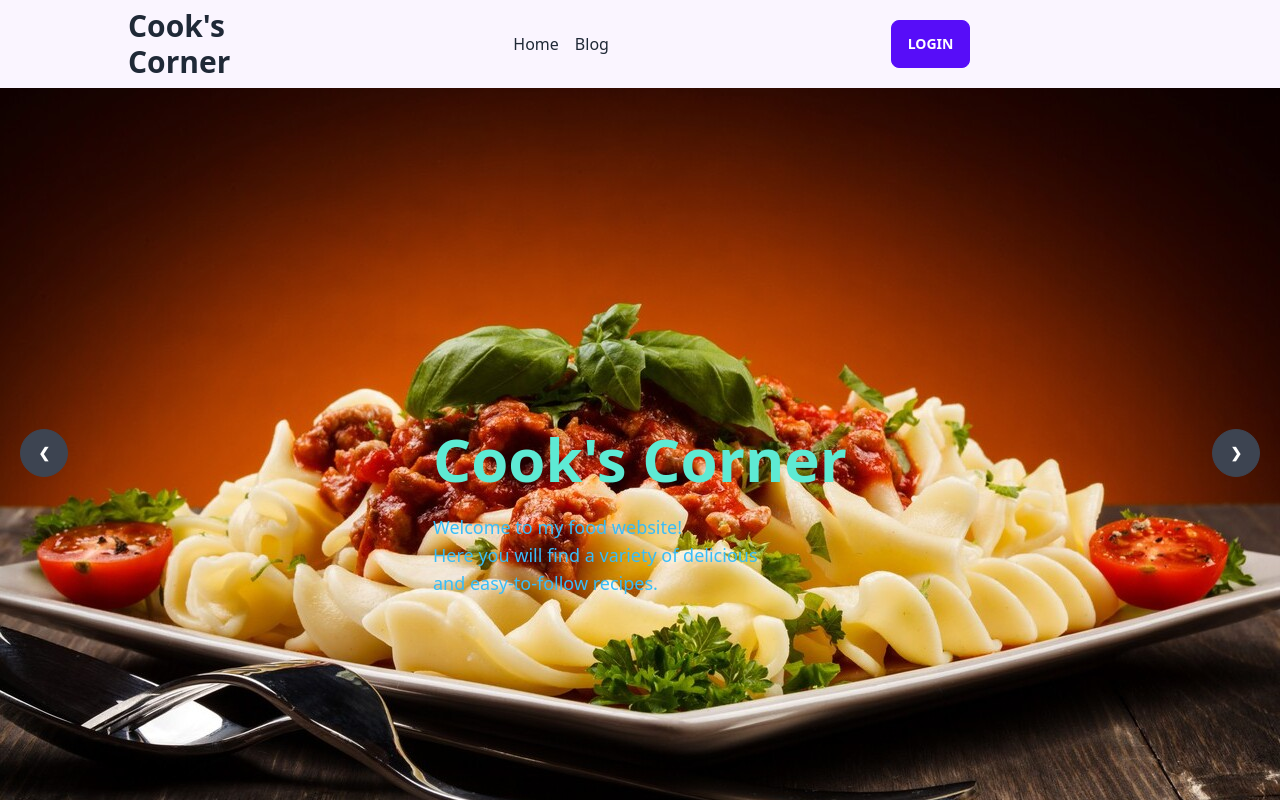
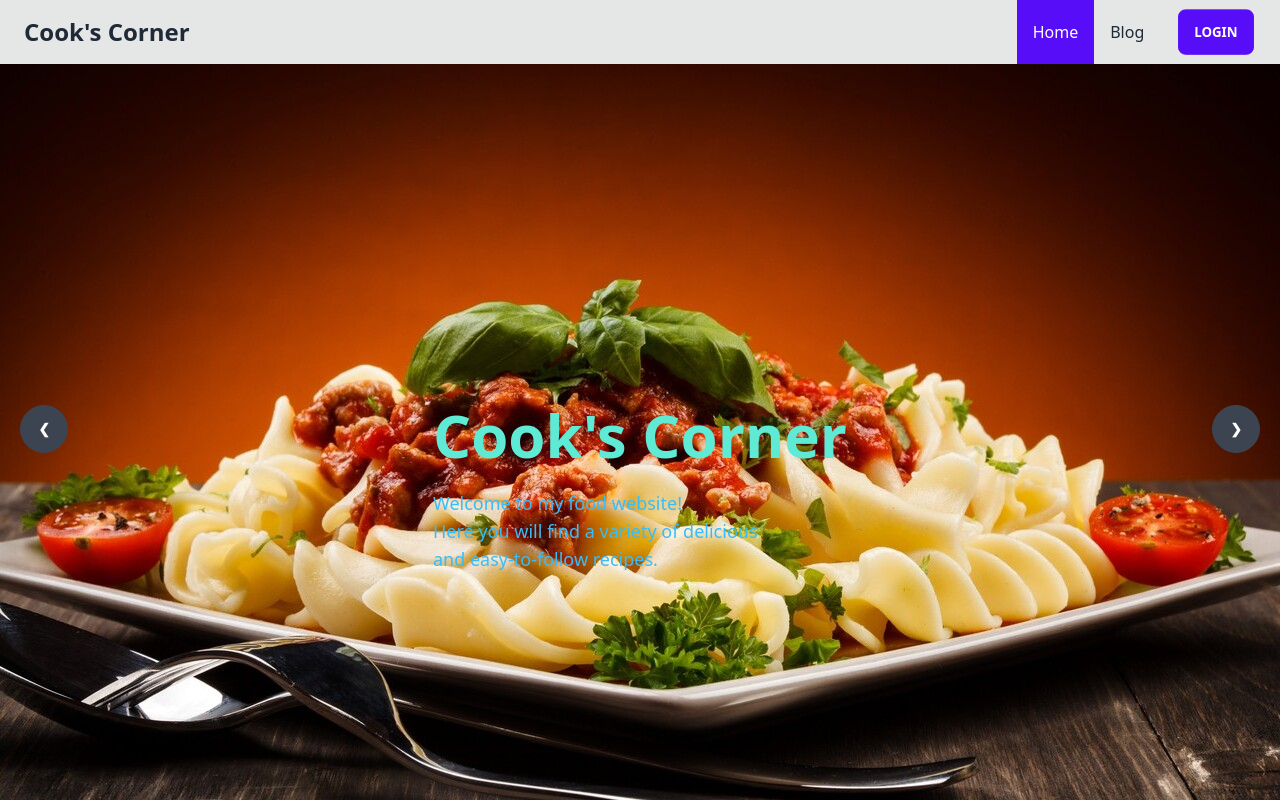
Before and after one commit to nazirmithu/the-cooks-corner-client, a React (Vite) app: page / in a window 1280 px wide. Shown: the top 800 px of the page. Built offline with nearby package versions, Linux system fonts and the light colour scheme; no server answers.

Commit message:
some file update and details page banner add

```diff
--- a/src/layouts/Main.jsx
+++ b/src/layouts/Main.jsx
@@ -7,9 +7,10 @@ import { Outlet } from 'react-router-dom';
 const Main = () => {
     return (
         <div>
-            <Header></Header>
+            <Header>
             <Outlet></Outlet>
             <Footer></Footer>
+            </Header>
         </div>
     );
 };
--- a/src/main.jsx
+++ b/src/main.jsx
@@ -8,7 +8,7 @@ import AuthProvider from './providers/AuthProvider'
 ReactDOM.createRoot(document.getElementById('root')).render(
   <React.StrictMode>
     <AuthProvider>
-    <RouterProvider router={router}></RouterProvider>
+      <RouterProvider router={router}></RouterProvider>
     </AuthProvider>
   </React.StrictMode>,
 )
--- a/src/pages/Home/Details/Details.jsx
+++ b/src/pages/Home/Details/Details.jsx
@@ -12,15 +12,17 @@ const Details = () => {
             .catch(error => console.log(error))
     }, [])
     return (
-        <div>
+        <div className="max-w-screen-lg mx-auto">
             <h2 className='text-4xl text-center font-bold mt-8 mb-8'>Chef Details</h2>
 
+            <div className="grid grid-cols-2 gap-8">
             {
                 servicesData?.map(services => <Card
                     key={services.id}
                     services={services}
                 ></Card>)
             }
+            </div>
         </div>
     );
 };
--- a/src/pages/Login/Login.jsx
+++ b/src/pages/Login/Login.jsx
@@ -2,60 +2,74 @@
 /* eslint-disable no-undef */
 /* eslint-disable no-unused-vars */
 import React, { useContext, useState } from 'react';
-import { Link } from 'react-router-dom';
+import { Link, useLocation, useNavigate } from 'react-router-dom';
 import { FaGoogle, FaGithub } from 'react-icons/fa';
 import { AuthContext } from '../../providers/AuthProvider';
 
 const Login = () => {
-    const {signInUser, handleGoogleSignIn, handleGithubSignIn,}= useContext(AuthContext);
+    const { signInUser, GoogleSignIn, GithubSignIn, } = useContext(AuthContext);
+    const location = useLocation();
+    const navigate = useNavigate();
+    const from = location.state?.from?.pathname || '/'
+    const [password, setPassword] = useState("");
+    const [passwordError, setPasswordError] = useState("");
 
-    const [password, setPassword] = useState("");
-    const [passwordError, setPasswordError]= useState("");
-
-    const [email, setEmail]= useState("");
-    const[emailError, setEmailError] = useState("");
+    const [email, setEmail] = useState("");
+    const [emailError, setEmailError] = useState("");
 
 
-    const handleLogin = event=>{
+    const handleLogin = event => {
+
         event.preventDefault();
         const form = event.target;
-        const email =form.email.value;
-        const password =form.password.value;
-        form.reset();
+        const email = form.email.value;
+        const password = form.password.value;
         console.log(email, password)
 
         signInUser(email, password)
-        .then(result=>{
+            .then(result => {
                 const loggedUser = result.user;
-            console.log(loggedUser)
+
+                form.reset()
+                navigate(from, { replace: true })
             })
-        .catch(error=>{
+            .catch(error => {
                 console.log(error)
             })
     }
 
-    const handlePassword =(event)=>{
+    const handlePassword = (event) => {
         const passwordInput = event.target.value;
         setPassword(passwordInput);
-        form.reset();
-        if(passwordInput.length <6){
+        if (passwordInput.length < 6) {
             setPasswordError("Password must at list 6 characters");
         }
-        else{
+        else {
             setPasswordError("");
         }
     }
 
-    const handleEmail = (event)=>{
+    const handleEmail = (event) => {
         const emailInput = event.target.value;
         setEmail(emailInput);
-        if(!/^[a-zA-Z0-9.!#$%&'*+/=?^_`{|}~-]+@[a-zA-Z0-9-]+(?:\.[a-zA-Z0-9-]+)*$/.test(emailInput)){
+        if (!/^[a-zA-Z0-9.!#$%&'*+/=?^_`{|}~-]+@[a-zA-Z0-9-]+(?:\.[a-zA-Z0-9-]+)*$/.test(emailInput)) {
             setEmailError("Please provide a valid email");
         }
-        else{
+        else {
             setEmailError("");
         }
     }
+
+    const handleGoogleSignIn = () => {
+        GoogleSignIn()
+        navigate(from, { replace: true })
+    }
+
+    const handleGithubSignIn = () => {
+        GithubSignIn()
+        navigate(from, { replace: true })
+    }
+
 
     return (
         <div className="hero min-h-screen bg-base-200">
@@ -69,7 +83,7 @@ const Login = () => {
                             <label className="label">
                                 <span className="label-text">Email</span>
                             </label>
-                            {emailError && <span className='text-red-500'>{emailError}</span> }
+                            {emailError && <span className='text-red-500'>{emailError}</span>}
                             <input
                                 type="email"
                                 name="email"
@@ -82,7 +96,7 @@ const Login = () => {
                             <label className="label">
                                 <span className="label-text">Password</span>
                             </label>
-                            {passwordError && <span className='text-red-500'>{passwordError}</span> }
+                            {passwordError && <span className='text-red-500'>{passwordError}</span>}
                             <input
                                 type="password"
                                 name="password"
@@ -95,7 +109,7 @@ const Login = () => {
                             </label>
                         </div>
                         <div className="form-control mt-6">
-                            <Link to="/"><button className="btn btn-primary">Login</button></Link>
+                            <button type='submit' className="btn btn-primary">Login</button>
                         </div>
                     </form>
                     <p className='mb-4 ml-8'>
--- a/src/pages/shared/Header/Header.jsx
+++ b/src/pages/shared/Header/Header.jsx
@@ -1,56 +1,92 @@
+/* eslint-disable react/prop-types */
 /* eslint-disable react/no-unescaped-entities */
 /* eslint-disable no-unused-vars */
 import React, { useContext } from 'react';
 import { Link, NavLink } from 'react-router-dom';
 import { AuthContext } from '../../../providers/AuthProvider';
 
-const Header = () => {
-    const { user } = useContext(AuthContext);
+const Header = ({ children }) => {
+    const { user, loading, handleSignOut } = useContext(AuthContext);
+    if(loading){
+        return <progress className="progress w-56"></progress>
+    }
+
+    const handleLogOut = () => {
+        handleSignOut()
+            .then()
+            .catch(error => console.log(error));
+    }
 
     return (
-        <div className=''>
-            <div className="navbar grid md:grid-cols-2 lg:grid-cols-3 items-center  bg-purple-50 pl-32">
-                <div className="navbar-start">
+        <>
+            <div className="drawer">
+                <input id="my-drawer-3" type="checkbox" className="drawer-toggle" />
+                <div className="drawer-content flex flex-col">
+                    {/* <!-- Navbar --> */}
+                    <div className="w-full navbar bg-base-300">
+                        <div className="flex-none lg:hidden">
+                            <label htmlFor="my-drawer-3" className="btn btn-square btn-ghost">
+                                <svg xmlns="http://www.w3.org/2000/svg" fill="none" viewBox="0 0 24 24" className="inline-block w-6 h-6 stroke-current"><path strokeLinecap="round" strokeLinejoin="round" strokeWidth="2" d="M4 6h16M4 12h16M4 18h16"></path></svg>
+                            </label>
+                        </div>
+                        <div className="flex-1 px-2 mx-2 text-2xl font-bold">Cook's Corner</div>
+                        <div className="flex-none hidden lg:block">
+                            <ul className="menu menu-horizontal">
+                                {/* <!-- Navbar menu content here --> */}
+                                <li>
+                                    <NavLink to="/">Home</NavLink>
 
-                    <Link to='/' className=" text-3xl font-bold">Cook's Corner</Link>
-                </div>
-                <div className="navbar-center hidden lg:flex">
-                    <NavLink className="gap-4 menu menu-horizontal px-1">
-                        <NavLink to='/'
-                            title='Home'
-                            className={({ isActive }) => (isActive ? 'active' : 'default')}
-                        >Home</NavLink>
-
-                        <NavLink to='/blog'
-                            title='Blog' className={({ isActive }) => (isActive ? 'active' : 'default')}
-                        >Blog</NavLink>
-                    </NavLink>
-                </div>
-                <div>
-                    <div>
+                                </li>
+                                <li>
+                                    <NavLink to="/blog">Blog</NavLink>
+                                </li>
                                 {
-                            user && <label tabIndex={0} className="btn btn-ghost btn-circle avatar">
+                                    user ? <li>
+                                    <div className="dropdown dropdown-end">
+                                        <label tabIndex={0} className="btn btn-ghost btn-circle avatar">
                                             <div className="w-10 rounded-full">
-                                    <img src={user.thumbnail_url} />
+                                                <img src="/images/stock/photo-1534528741775-53994a69daeb.jpg" />
                                             </div>
                                         </label>
+                                        <ul tabIndex={0} className="mt-3 p-2 shadow menu menu-compact dropdown-content bg-base-100 rounded-box w-52">
+                                            <li>
+                                                <a className="justify-between">
+                                                    {
+                                                        user?.displayName
+
                                                     }
-                        {user && <div>
-                            <h3>User: {user.displayName}</h3>
+
+                                                </a>
+                                            </li>
+
+                                            <li><button onClick={handleLogOut}>Logout</button></li>
+                                        </ul>
                                     </div>
+                                </li>
+                                :
+                                    <li><NavLink to="/login"><button className='btn btn-primary'>Login</button></NavLink></li>
                                 }
-                    </div>
 
-                    <div className="">
-                        {
-                            user ?
-                                <Link><button className="btn btn-primary">Logout</button></Link> :
-                                <Link to='/login' className="btn btn-primary">Login</Link>
-                        }
+                            </ul>
+
                         </div>
                     </div>
+                    {/* <!-- Page content here --> */}
+                    {children}
+                </div>
+                <div className="drawer-side">
+                    <label htmlFor="my-drawer-3" className="drawer-overlay"></label>
+                    <ul className="menu p-4 w-80 bg-base-100">
+                        {/* <!-- Sidebar content here --> */}
+                        <li><a>Sidebar Item 1</a></li>
+                        <li><a>Sidebar Item 2</a></li>
+
+
+                    </ul>
+
                 </div>
             </div>
+        </>
     );
 };
 
--- a/src/routes/Routes.jsx
+++ b/src/routes/Routes.jsx
@@ -23,7 +23,7 @@ const router = createBrowserRouter([
                 element: <Details></Details>
             },
             {
-                path: ':id',
+                path: '/recipe/:id',
                 element: <AllDetailsData></AllDetailsData>,
                 loader: ({ params }) => fetch(`http://localhost:5000/allData/${params.id}`)
             },
```
Also changed, not shown: src/pages/AllDetailsData/AllDetailsData.jsx (+16 -4 lines), src/pages/Home/Card/Card.jsx (+4 -4 lines), src/pages/Register/Register.jsx (+15 -4 lines), src/providers/AuthProvider.jsx (+33 -32 lines), src/routes/PrivateRoute.jsx (added, +27 -0 lines), src/index.css (line endings or trailing spaces). Lines whose indentation alone changed are shown as unchanged.
